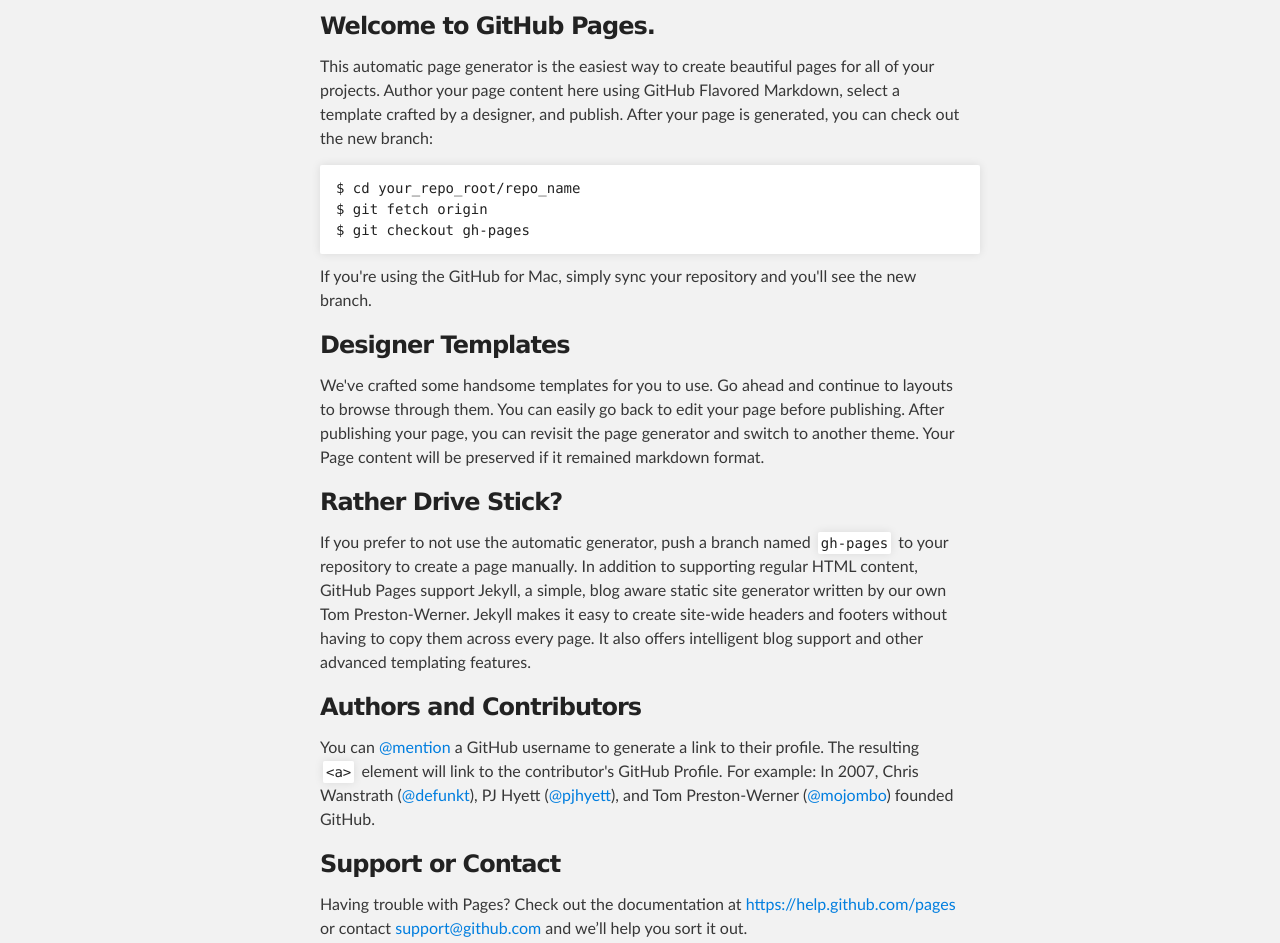
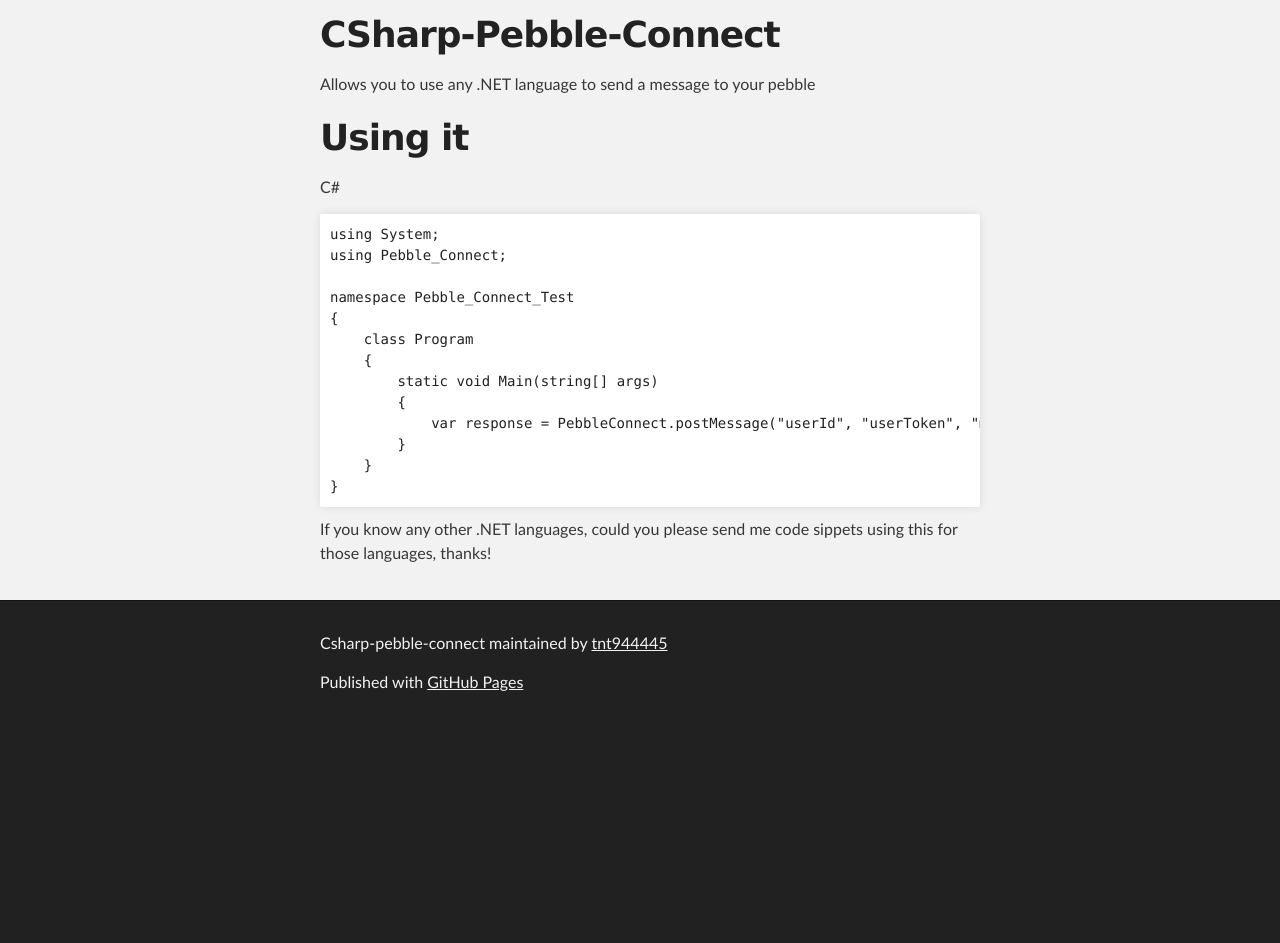
Before and after one commit to tnt944445/CSharp-Pebble-Connect, a plain HTML site: page index.html in a window 1280 px wide. Shown: the part 288-1231 px from the top of the page. After the commit the page ends 1017 px from the top, so only its background shows below. Drawn offline with Linux system fonts and the light colour scheme.

```diff
--- a/index.html
+++ b/index.html
@@ -31,37 +31,31 @@
     <!-- MAIN CONTENT -->
     <div id="main_content_wrap" class="outer">
       <section id="main_content" class="inner">
-        <h3>
-<a id="welcome-to-github-pages" class="anchor" href="#welcome-to-github-pages" aria-hidden="true"><span class="octicon octicon-link"></span></a>Welcome to GitHub Pages.</h3>
+        <h1>
+<a id="csharp-pebble-connect" class="anchor" href="#csharp-pebble-connect" aria-hidden="true"><span class="octicon octicon-link"></span></a>CSharp-Pebble-Connect</h1>
 
-<p>This automatic page generator is the easiest way to create beautiful pages for all of your projects. Author your page content here using GitHub Flavored Markdown, select a template crafted by a designer, and publish. After your page is generated, you can check out the new branch:</p>
+<p>Allows you to use any .NET language to send a message to your pebble</p>
 
-<pre><code>$ cd your_repo_root/repo_name
-$ git fetch origin
-$ git checkout gh-pages
-</code></pre>
+<h1>
+<a id="using-it" class="anchor" href="#using-it" aria-hidden="true"><span class="octicon octicon-link"></span></a>Using it</h1>
 
-<p>If you're using the GitHub for Mac, simply sync your repository and you'll see the new branch.</p>
+<p>C#</p>
 
-<h3>
-<a id="designer-templates" class="anchor" href="#designer-templates" aria-hidden="true"><span class="octicon octicon-link"></span></a>Designer Templates</h3>
+<div class="highlight highlight-C#"><pre><span class="pl-k">using</span> System;
+<span class="pl-k">using</span> Pebble_Connect;
 
-<p>We've crafted some handsome templates for you to use. Go ahead and continue to layouts to browse through them. You can easily go back to edit your page before publishing. After publishing your page, you can revisit the page generator and switch to another theme. Your Page content will be preserved if it remained markdown format.</p>
+<span class="pl-k">namespace</span> <span class="pl-en">Pebble_Connect_Test</span>
+{
+    <span class="pl-s">class</span> <span class="pl-en">Program</span>
+    {
+        <span class="pl-s">static</span> <span class="pl-st">void</span> <span class="pl-en">Main</span>(<span class="pl-st">string[]</span> <span class="pl-vpf">args</span>)
+        {
+            <span class="pl-k">var</span> response = PebbleConnect.postMessage(<span class="pl-s1"><span class="pl-pds">"</span>userId<span class="pl-pds">"</span></span>, <span class="pl-s1"><span class="pl-pds">"</span>userToken<span class="pl-pds">"</span></span>, <span class="pl-s1"><span class="pl-pds">"</span>messageBody<span class="pl-pds">"</span></span>, <span class="pl-s1"><span class="pl-pds">"</span>messageTitle<span class="pl-pds">"</span></span>);
+        }
+    }
+}</pre></div>
 
-<h3>
-<a id="rather-drive-stick" class="anchor" href="#rather-drive-stick" aria-hidden="true"><span class="octicon octicon-link"></span></a>Rather Drive Stick?</h3>
-
-<p>If you prefer to not use the automatic generator, push a branch named <code>gh-pages</code> to your repository to create a page manually. In addition to supporting regular HTML content, GitHub Pages support Jekyll, a simple, blog aware static site generator written by our own Tom Preston-Werner. Jekyll makes it easy to create site-wide headers and footers without having to copy them across every page. It also offers intelligent blog support and other advanced templating features.</p>
-
-<h3>
-<a id="authors-and-contributors" class="anchor" href="#authors-and-contributors" aria-hidden="true"><span class="octicon octicon-link"></span></a>Authors and Contributors</h3>
-
-<p>You can <a href="https://github.com/blog/821" class="user-mention">@mention</a> a GitHub username to generate a link to their profile. The resulting <code>&lt;a&gt;</code> element will link to the contributor's GitHub Profile. For example: In 2007, Chris Wanstrath (<a href="https://github.com/defunkt" class="user-mention">@defunkt</a>), PJ Hyett (<a href="https://github.com/pjhyett" class="user-mention">@pjhyett</a>), and Tom Preston-Werner (<a href="https://github.com/mojombo" class="user-mention">@mojombo</a>) founded GitHub.</p>
-
-<h3>
-<a id="support-or-contact" class="anchor" href="#support-or-contact" aria-hidden="true"><span class="octicon octicon-link"></span></a>Support or Contact</h3>
-
-<p>Having trouble with Pages? Check out the documentation at <a href="https://help.github.com/pages">https://help.github.com/pages</a> or contact <a href="mailto:support@github.com">support@github.com</a> and we’ll help you sort it out.</p>
+<p>If you know any other .NET languages, could you please send me code sippets using this for those languages, thanks!</p>
       </section>
     </div>
 
```
Also changed, not shown: params.json (+1 -1 lines).
